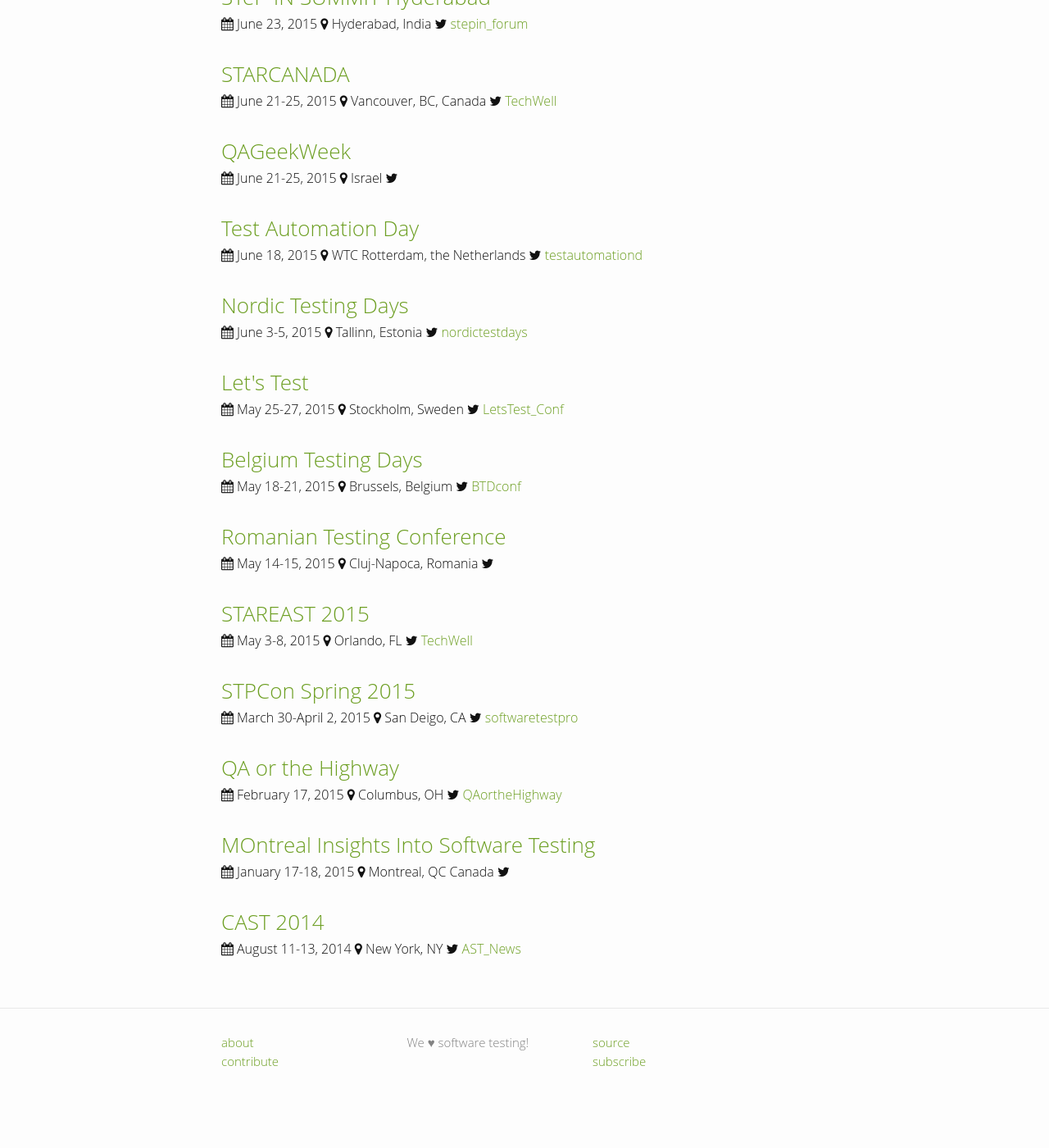
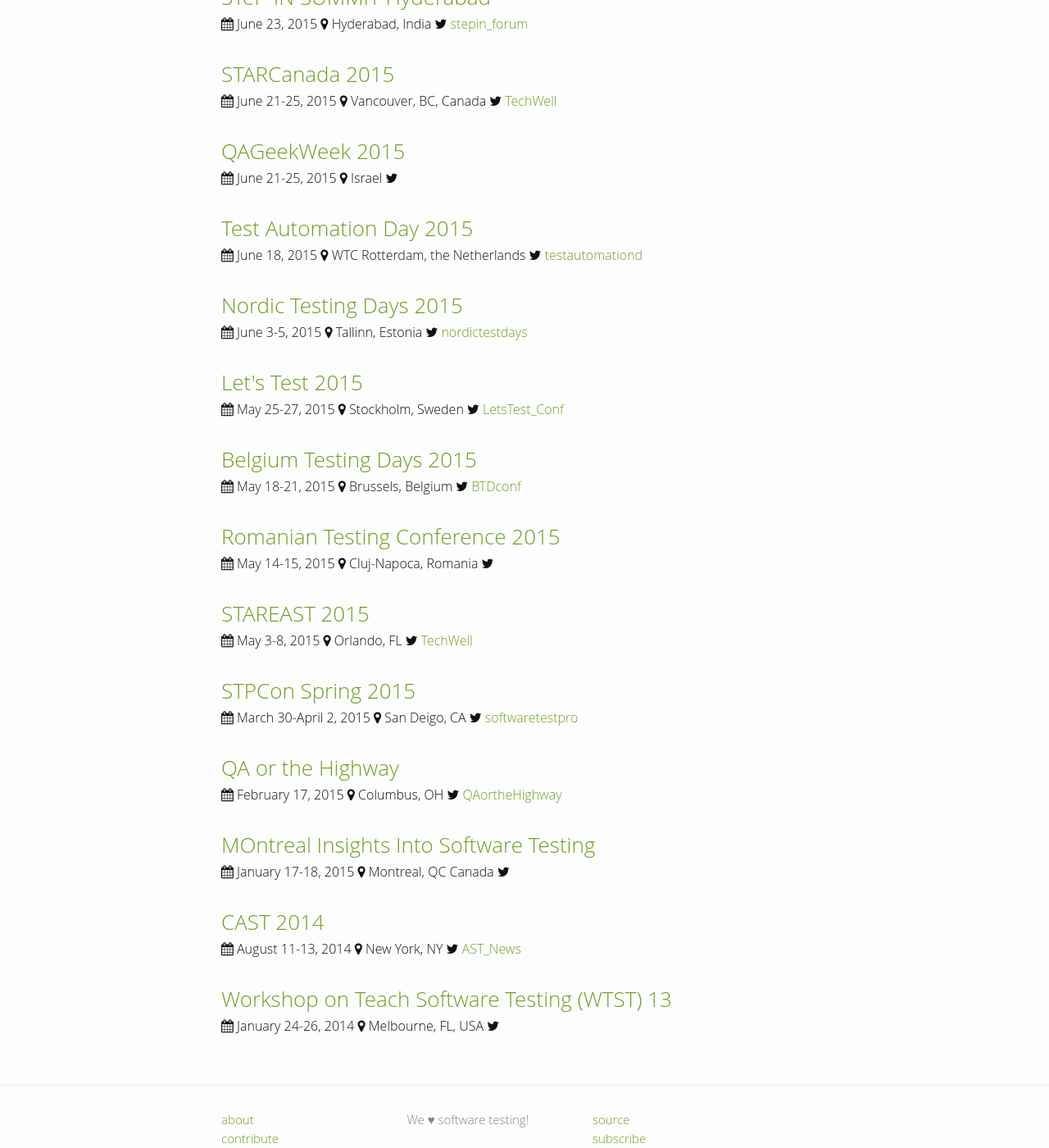
Before and after one commit to TestingConferences/testingconferences.github.io, a Jekyll site: the page built from past.html, in a window 1280 px wide and 1400 px high, scrolled down 2999 px. Shown: the whole window at 82% size. Built offline with Jekyll 4.4.1, drawn with Linux system fonts in a browser that asks for light colours; before the commit the page ends 4364 px from its top, so only the background shows below that; some of the changed text lies outside the part shown.

Commit message:
Cleaned up; added WTST

```diff
--- a/_data/past.yml
+++ b/_data/past.yml
@@ -52,7 +52,7 @@
   url: http://www.softwaretestingatlcon.com/
   twitter: STACAtlanta
 
-- name: Workshop on Performance and Reliability (WOPR)
+- name: Workshop on Performance and Reliability (WOPR) 24
   location: Mountain View, CA, USA
   dates: "October 22-24, 2015"
   url: http://www.performance-workshop.org/wopr24/
@@ -76,7 +76,7 @@
   url: https://mewtblog.wordpress.com/2015/07/05/mewt4-call-for-papers/
   twitter: FriendlyTester
 
-- name: Targeting Quality 2015 (KWSQA)
+- name: Targeting Quality (KWSQA) 2015
   location: Kitchener, ON Canada
   dates: "October 8-9, 2015"
   url: http://kwsqa.org/conference/
@@ -118,7 +118,7 @@
   url: http://starwest.techwell.com
   twitter: TechWell
 
-- name: Testival eu
+- name: Testival eu 2015
   location: Split, Croatia
   dates: "September 18-September 19, 2015"
   url: http://www.testival.eu/
@@ -142,7 +142,7 @@
   url: http://year-2015.seleniumconf.org/
   twitter: seleniumconf
 
-- name: Testing In the Archipelago Network (TITAN)
+- name: Testing In the Archipelago Network (TITAN) 2015
   location: Karlskrona, Sweden
   dates: "August 28-30, 2015"
   url: http://www.karlskronatestgathering.se/titan.html
@@ -153,7 +153,7 @@
   dates: "August 19, 2015"
   twitter: TheTestDoctor
 
-- name: CAST
+- name: CAST 2015
   location: Grand Rapids, MI
   dates: "August 3-5, 2015"
   url: http://www.associationforsoftwaretesting.org/conference/cast-2015/
@@ -183,43 +183,43 @@
   url: http://www.stepinsummit.stepinforum.org/conference-program/
   twitter: stepin_forum
 
-- name: STARCANADA
+- name: STARCanada 2015
   location: Vancouver, BC, Canada
   dates: "June 21-25, 2015"
   url: http://starcanada.techwell.com
   twitter: TechWell
 
-- name: QAGeekWeek
+- name: QAGeekWeek 2015
   location: Israel
   dates: "June 21-25, 2015"
   url: http://devgeekweek.jbh.co.il/learning-track/qa-geekweek/
   twitter:
 
-- name: Test Automation Day
+- name: Test Automation Day 2015
   location: WTC Rotterdam, the Netherlands
   dates: "June 18, 2015"
   url: http://www.testautomationday.com/
   twitter: testautomationd
 
-- name: Nordic Testing Days
+- name: Nordic Testing Days 2015
   location: Tallinn, Estonia
   dates: "June 3-5, 2015"
   url: http://nordictestingdays.eu/
   twitter: nordictestdays
 
-- name: Let's Test
+- name: Let's Test 2015
   location: Stockholm, Sweden
   dates: "May 25-27, 2015"
   url: http://lets-test.com
   twitter: LetsTest_Conf
 
-- name: Belgium Testing Days
+- name: Belgium Testing Days 2015
   location: Brussels, Belgium
   dates: "May 18-21, 2015"
   url: http://btdconf.com/
   twitter: BTDconf
 
-- name: Romanian Testing Conference
+- name: Romanian Testing Conference 2015
   location: Cluj-Napoca, Romania
   dates: "May 14-15, 2015"
   url: http://www.romaniatesting.ro/
@@ -254,3 +254,9 @@
   url: http://www.associationforsoftwaretesting.org/conference/cast-2014/
   twitter: AST_News
   video_link: https://www.youtube.com/watch?list=PLQB4l9iafcelXpJnK6IyDsoFeEb1icqrl&v=JLVP_Z5AoyM
+
+- name: Workshop on Teach Software Testing (WTST) 13
+  location: Melbourne, FL, USA
+  dates: "January 24-26, 2014"
+  url: http://wtst.org/
+  twitter:
```
